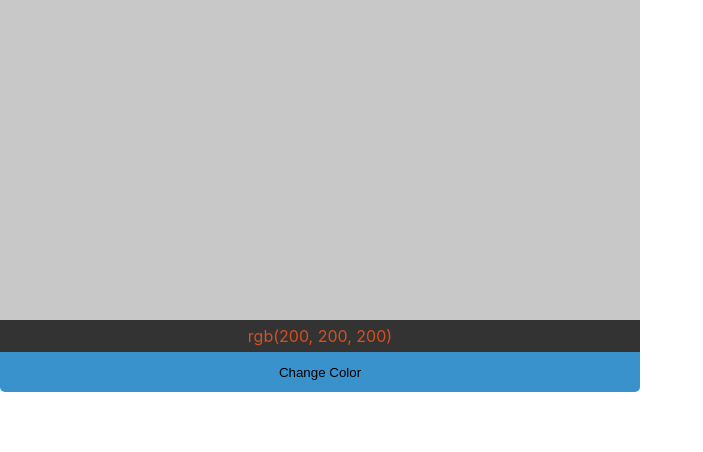
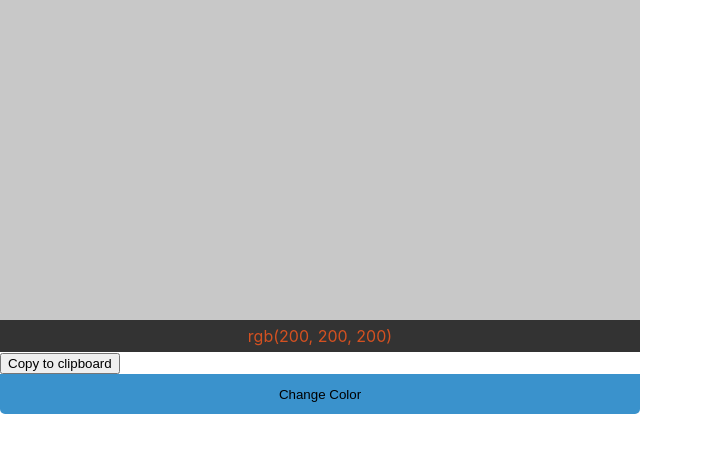
Before and after one commit to turkaytunc/random-color-generator, a React (Create React App) app: page / in a window 1280 px wide. Shown: the top 452 px of the page, without its empty margins (0-703 px from the left). Built offline with nearby package versions, Linux system fonts and the light colour scheme.

Commit message:
add copy to clipboard button

```diff
--- a/package.json
+++ b/package.json
@@ -9,6 +9,7 @@
     "@testing-library/user-event": "^7.1.2",
     "node-sass": "^4.14.1",
     "react": "^16.13.1",
+    "react-copy-to-clipboard": "^5.0.2",
     "react-dom": "^16.13.1",
     "react-scripts": "3.4.3"
   },
--- a/src/components/RandomColor.js
+++ b/src/components/RandomColor.js
@@ -1,6 +1,7 @@
-import React, { useState } from 'react';
+import React, { useState, useRef } from 'react';
 import { generateNumber } from '../util/generate-number';
 import './random-color.scss';
+import { CopyToClipboard } from 'react-copy-to-clipboard';
 
 export const RandomColor = () => {
   const [colorValue, setColorValue] = useState({
@@ -8,6 +9,7 @@ export const RandomColor = () => {
     green: 200,
     blue: 200,
   });
+  const clipboardRef = useRef(null);
 
   const generateColorValue = () => {
     const redColorValue = generateNumber();
@@ -22,12 +24,24 @@ export const RandomColor = () => {
     });
   };
 
+  const copyToClipboard = (e) => {
+    clipboardRef.current.select();
+    document.execCommand('copy');
+  };
+
   const color = `rgb(${colorValue.red}, ${colorValue.green}, ${colorValue.blue})`;
   return (
     <div className="card-wrapper">
       <div style={{ background: color, height: '20em' }}></div>
       <div>
-        <p className="color-code">{color}</p>
+        <p ref={clipboardRef} className="color-code">
+          {color}
+        </p>
+        <button>
+          <CopyToClipboard text={color}>
+            <span>Copy to clipboard</span>
+          </CopyToClipboard>
+        </button>
       </div>
       <button
         onClick={() => {
```
Also changed, not shown: 1 other file (tests, documents, lock files or other folders).
